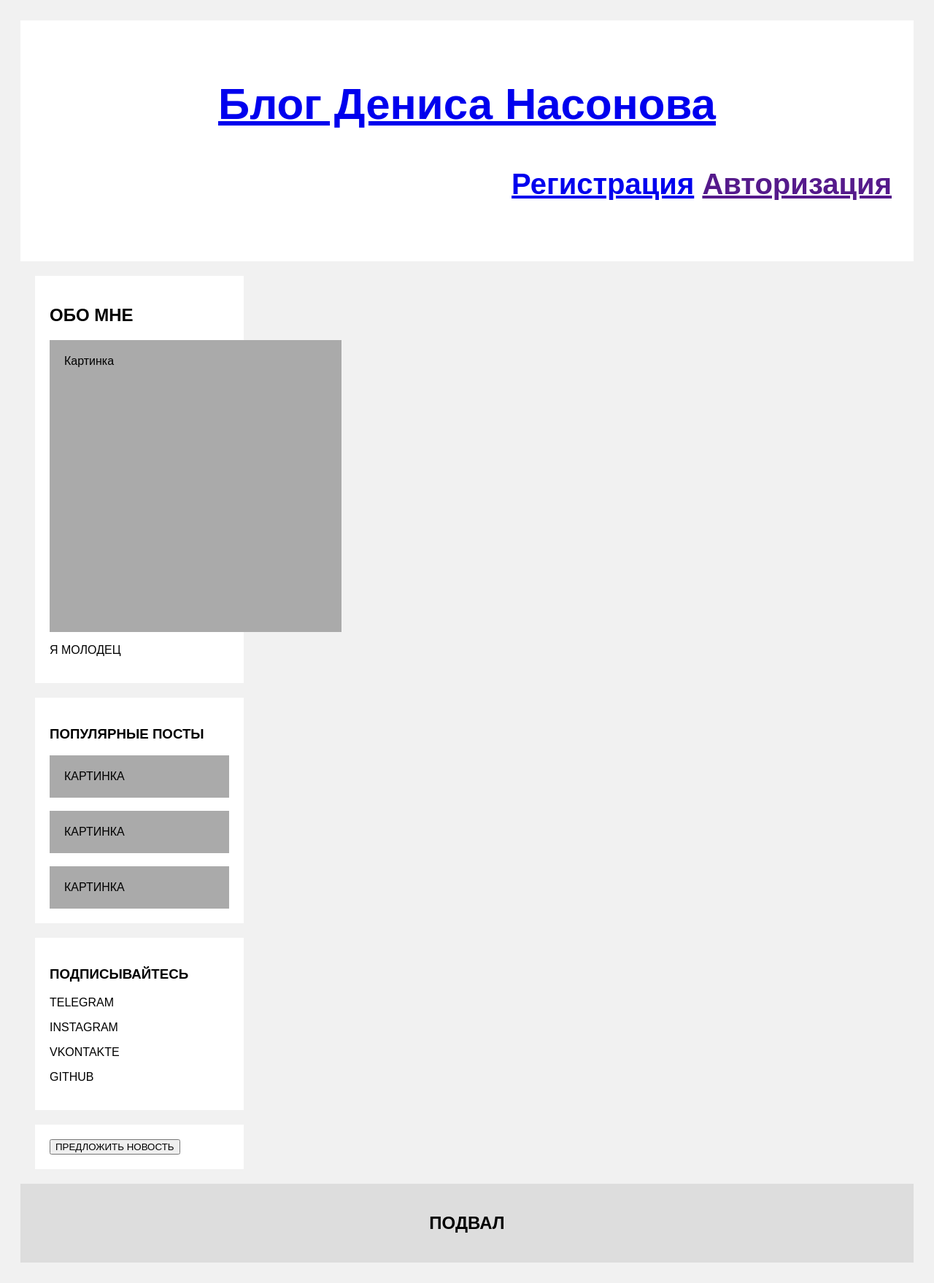
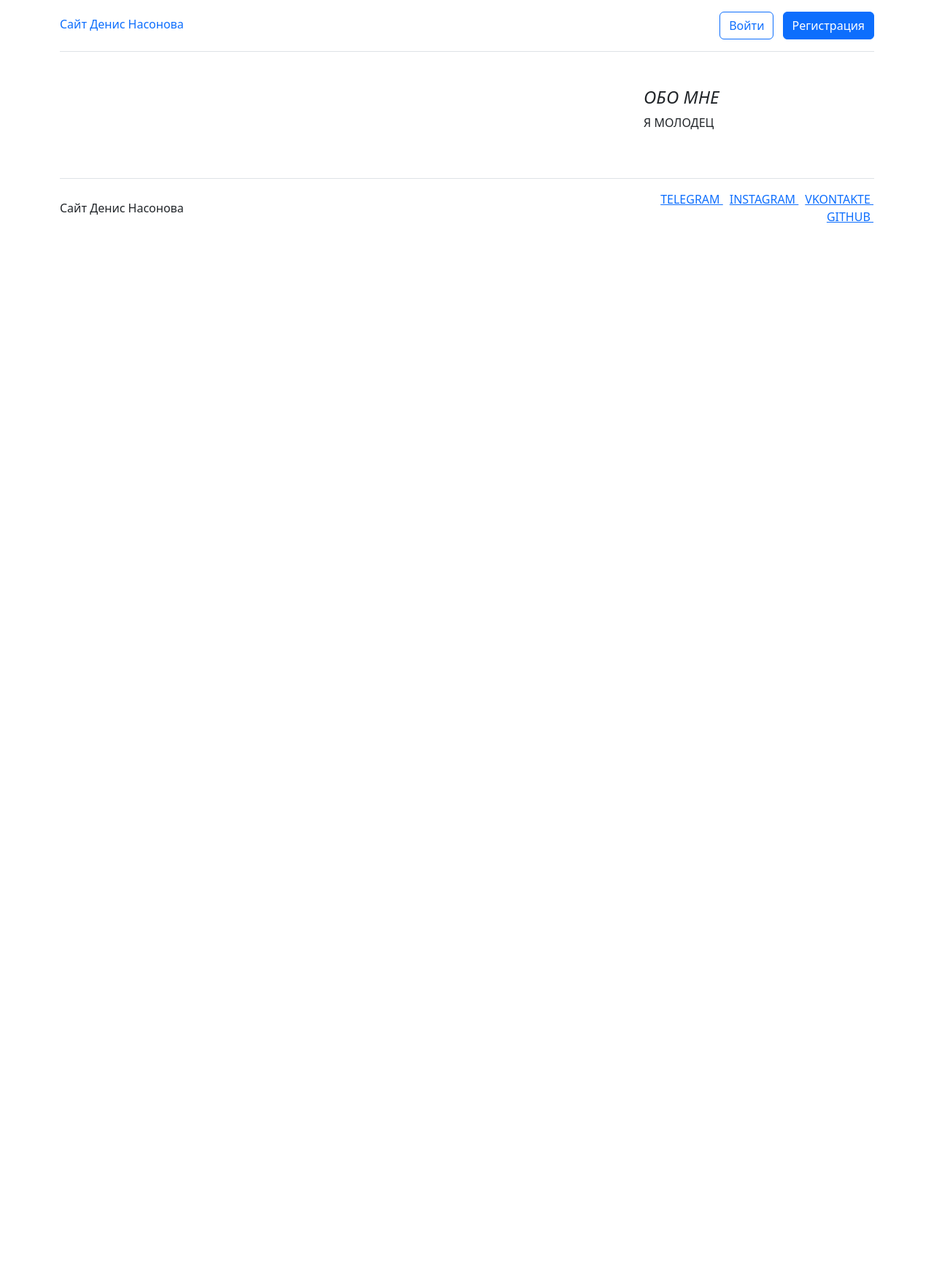
Before and after one commit to DeniskaNason/My_blog, a Django app: page / in a window 1280 px wide. Shown: the whole page at 73% size. After the commit the page ends 305 px from the top, so only its background shows below. Run offline with Django 4.2, Linux system fonts and the light colour scheme; data that the repository does not hold is empty.

Commit message:
5_commit
Добавил crispy. Полностью переделал внешний вид с помощью bootstrap5. Теперь выглядит намного лучше

```diff
--- a/Blog_07/settings.py
+++ b/Blog_07/settings.py
@@ -39,6 +39,8 @@ INSTALLED_APPS = [
     'django.contrib.staticfiles',
     'blog',
     'registration',
+    'crispy_forms',
+    'crispy_bootstrap5',
 ]
 
 MIDDLEWARE = [
@@ -124,3 +126,6 @@ STATIC_URL = 'static/'
 # https://docs.djangoproject.com/en/4.2/ref/settings/#default-auto-field
 
 DEFAULT_AUTO_FIELD = 'django.db.models.BigAutoField'
+
+CRISPY_ALLOWED_TEMPLATE_PACKS = "bootstrap5"
+CRISPY_TEMPLATE_PACK = "bootstrap5"
--- a/blog/static/blog/css/forms.css
+++ b/blog/static/blog/css/forms.css
@@ -88,3 +88,19 @@ body {
     padding: 0;
   }
 }
+
+.form-section {
+  background: #fff;
+  padding: 20px;
+  border: 1px solid silver;
+  box-sizing: border-box;
+  width: 100%;
+  -webkit-box-shadow: 0 2px 3px 0 rgba(74, 74, 74,.21);
+  -moz-box-shadow: 0 2px 3px 0 rgba(74, 74, 74,.21);
+  box-shadow: 0 2px 3px 0 rgba(74, 74, 74,.21);
+}
+
+.form-section > h2 {
+  color: #b38a22;
+  margin-bottom: 10px;
+}
--- a/blog/templates/blog/base.html
+++ b/blog/templates/blog/base.html
@@ -2,43 +2,50 @@
 
 <!DOCTYPE html>
 <html>
+
 <head>
     <meta charset="UTF-8">
 
     <title>{% block title %}{% endblock %}</title>       <!--BLOCK TITLE -->
 
-    <link rel="stylesheet" href="{% static 'blog/css/forms.css' %}">
+    <link rel="stylesheet" href="https://cdn.jsdelivr.net/npm/bootstrap@5.2.3/dist/css/bootstrap.min.css">
 </head>
+
 <body>
-<div class="header">
-    <h2><a href="/">Блог Дениса Насонова</a></h2>
-    <h4><a href="/registration">Регистрация</a> <a href="">Авторизация</a></h4>
-    {% if messages %}
-    {% for i in messages %}
-        <div class="alert">
-            {{ i }}
-        </div>
-    {% endfor %}
-{% endif %}
+
+
+<div class="container">
+    {% include 'includes/header.html' %}                   <!--INCLUDE HEADER -->
 </div>
 
-<div class="row">
-    <div class="leftcolumn">
+<main class="container">
+    <div class="row g-5">
+        <div class="col-md-8">
 
-        {% block content %}            <!--BLOCK CONTENT -->
 
+            {% block content %}
+                <!--BLOCK CONTENT -->
             {% endblock %}
-    <div class="pagin">
+
+
+            <nav class="blog-pagination" aria-label="Pagination">
                 {% include 'includes/pagination.html' %}               <!--INCLUDE PAGINATION -->
+            </nav>
+
+
         </div>
-    </div>
-    <div class="rightcolumn">
+
+        <div class="col-md-4">
+            <div class="position-sticky" style="top: 2rem;">
                 {% include 'includes/right_column.html' %}         <!--INCLUDE RIGHT-COLUMN -->
             </div>
         </div>
 
+    </div>
 </body>
+</main>
 
-<div class="footer">
+
+<div class="container">
     {% include 'includes/footer.html' %}                   <!--INCLUDE FOOTER -->
 </div>
--- a/blog/templates/blog/index.html
+++ b/blog/templates/blog/index.html
@@ -6,14 +6,17 @@
 
 
 
-
 {% block content %}
     {% for i in posts %}
-    <div class="card">
-        <h2>{{ i.name }}</h2>
-        <div class="fakeimg" style="height:200px;">ФОТО ДЛЯ СТАТЬИ</div>
-        <h5>{{ i.description|truncatewords:50 }}</h5>
-        <h4><a href="{{ i.get_url }}">ЧИТАТЬ ПОЛНОСТЬЮ</a></h4>
-    </div>
+        <article class="blog-post">
+            <h2 class="display-5 link-body-emphasis mb-1">{{ i.name }}</h2>
+            <p class="blog-post-meta">{{ i.publication_date }}</p>
+
+            <p>{{ i.description|truncatewords:50 }}</p>
+        </article>
+        <form action="{{ i.get_url }}">
+            <button class="btn btn-outline-primary">Читать далее</button>
+        </form>
+        <p></p>
     {% endfor %}
 {% endblock %}
--- a/blog/templates/includes/footer.html
+++ b/blog/templates/includes/footer.html
@@ -1 +1,29 @@
-<h2>ПОДВАЛ</h2>
+<footer class="d-flex flex-wrap justify-content-between align-items-center py-3 my-4 border-top">
+    <div class="col-md-4 d-flex align-items-center">
+
+        <span class="mb-3 mb-md-0 text-body-secondary">Сайт Денис Насонова</span>
+    </div>
+
+    <ul class="nav col-md-4 justify-content-end list-unstyled d-flex">
+        <li class="ms-2"><a class="text-body-secondary" href="https://t.me/deniskanason" target="_blank">TELEGRAM
+            <svg class="bi" width="1" height="1">
+                <use xlink:href="#twitter"></use>
+            </svg>
+        </a></li>
+        <li class="ms-2"><a class="text-body-secondary" href="https://instagram.com/deniskanason" target="_blank">INSTAGRAM
+            <svg class="bi" width="1" height="1">
+                <use xlink:href="#instagram"></use>
+            </svg>
+        </a></li>
+        <li class="ms-2"><a class="text-body-secondary" href="https://vk.com/deniskanason" target="_blank">VKONTAKTE
+            <svg class="bi" width="1" height="1">
+                <use xlink:href="#instagram"></use>
+            </svg>
+        </a></li>
+        <li class="ms-2"><a class="text-body-secondary" href="https://github.com/DeniskaNason" target="_blank">GITHUB
+            <svg class="bi" width="1" height="1">
+                <use xlink:href="#facebook"></use>
+            </svg>
+        </a></li>
+    </ul>
+</footer>
--- /dev/null
+++ b/blog/templates/includes/header.html
@@ -0,0 +1,24 @@
+<header class="d-flex flex-wrap align-items-center justify-content-center justify-content-md-between py-3 mb-4 border-bottom">
+    <div class="col-md-3 mb-2 mb-md-0">
+        <a href="/" class="d-inline-flex link-body-emphasis text-decoration-none">Сайт Денис Насонова</a>
+        <svg class="bi" width="40" height="32" role="img" aria-label="Bootstrap">
+            <use xlink:href="#bootstrap"></use>
+        </svg>
+        </a>
+    </div>
+
+    <ul class="nav col-12 col-md-auto mb-2 justify-content-center mb-md-0">
+        {% if messages %}
+            {% for i in messages %}
+                <div class="alert">
+                    {{ i }}
+                </div>
+            {% endfor %}
+        {% endif %}
+    </ul>
+
+    <div class="col-md-3 text-end">
+        <a href="#"><button type="button" class="btn btn-outline-primary me-2">Войти</button></a>
+        <a href="{% url 'registration' %}"><button type="button" class="btn btn-primary">Регистрация</button></a>
+    </div>
+</header>
--- a/blog/templates/includes/pagination.html
+++ b/blog/templates/includes/pagination.html
@@ -1,19 +1,19 @@
 {% if is_paginated %}
     {% if page_obj.has_previous %}
-        <a href="/" class="button">Начало</a>
-        <a href="?page={{ page_obj.previous_page_number }}">Предыдущая</a>
+        <a class="btn btn-outline-primary" <a href="/">Начало</a>
+        <a class="btn btn-outline-primary" <a href="?page={{ page_obj.previous_page_number }}">Предыдущая</a>
     {% endif %}
 
     {% for i in page_obj.paginator.page_range %}
         {% if i == page_obj.number %}
-            <button>{{ i }}</button>
+            <a class="btn btn-outline-secondary disabled">{{ i }}</a>
         {% elif i > page_obj.number|add:'-3' and i < page_obj.number|add:'3' %}
-            <a href="?page={{ i }}">{{ i }}</a>
+            <a class="btn btn-outline-primary " href="?page={{ i }}">{{ i }}</a>
         {% endif %}
     {% endfor %}
 
     {% if page_obj.has_next %}
-        <a href="?page={{ page_obj.next_page_number }}">Следующая</a>
-        <a href="?page={{ page_obj.paginator.num_pages }}">Последняя</a>
+        <a class="btn btn-outline-primary" href="?page={{ page_obj.next_page_number }}">Следующая</a>
+        <a class="btn btn-outline-primary" href="?page={{ page_obj.paginator.num_pages }}">Последняя</a>
     {% endif %}
 {% endif %}
--- a/blog/templates/includes/right_column.html
+++ b/blog/templates/includes/right_column.html
@@ -1,23 +1,4 @@
-<div class="card">
-    <h2>ОБО МНЕ</h2>
-    <div class="fakeimg" style="height:400px; width: 400px">Картинка</div>
-    <p>Я МОЛОДЕЦ</p>
+<div class="p-4 mb-3 bg-body-tertiary rounded">
+    <h4 class="fst-italic">ОБО МНЕ</h4>
+    <p class="mb-0">Я МОЛОДЕЦ</p>
 </div>
-<div class="card">
-    <h3>ПОПУЛЯРНЫЕ ПОСТЫ</h3>
-    <div class="fakeimg">КАРТИНКА</div>
-    <br>
-    <div class="fakeimg">КАРТИНКА</div>
-    <br>
-    <div class="fakeimg">КАРТИНКА</div>
-</div>
-<div class="card">
-    <h3>ПОДПИСЫВАЙТЕСЬ</h3>
-    <p>TELEGRAM</p>
-    <p>INSTAGRAM</p>
-    <p>VKONTAKTE</p>
-    <p>GITHUB</p>
-</div>
-<div class="card">
-    <button>ПРЕДЛОЖИТЬ НОВОСТЬ</button>
-</div>
--- a/registration/urls.py
+++ b/registration/urls.py
@@ -2,5 +2,5 @@ from django.urls import path
 from . import views
 
 urlpatterns = [
-    path('', views.registration, name='reg'),
+    path('', views.registration, name='registration'),
 ]
```
Also changed, not shown: blog/templates/blog/post.html (+11 -13 lines), blog/templates/blog/tag.html (+14 -14 lines), registration/templates/registration/registration.html (+7 -5 lines), blog/migrations/0003_alter_post_options_alter_tag_options_and_more.py (added), blog/migrations/0004_alter_post_tags.py (added). Lines whose indentation alone changed are shown as unchanged.
